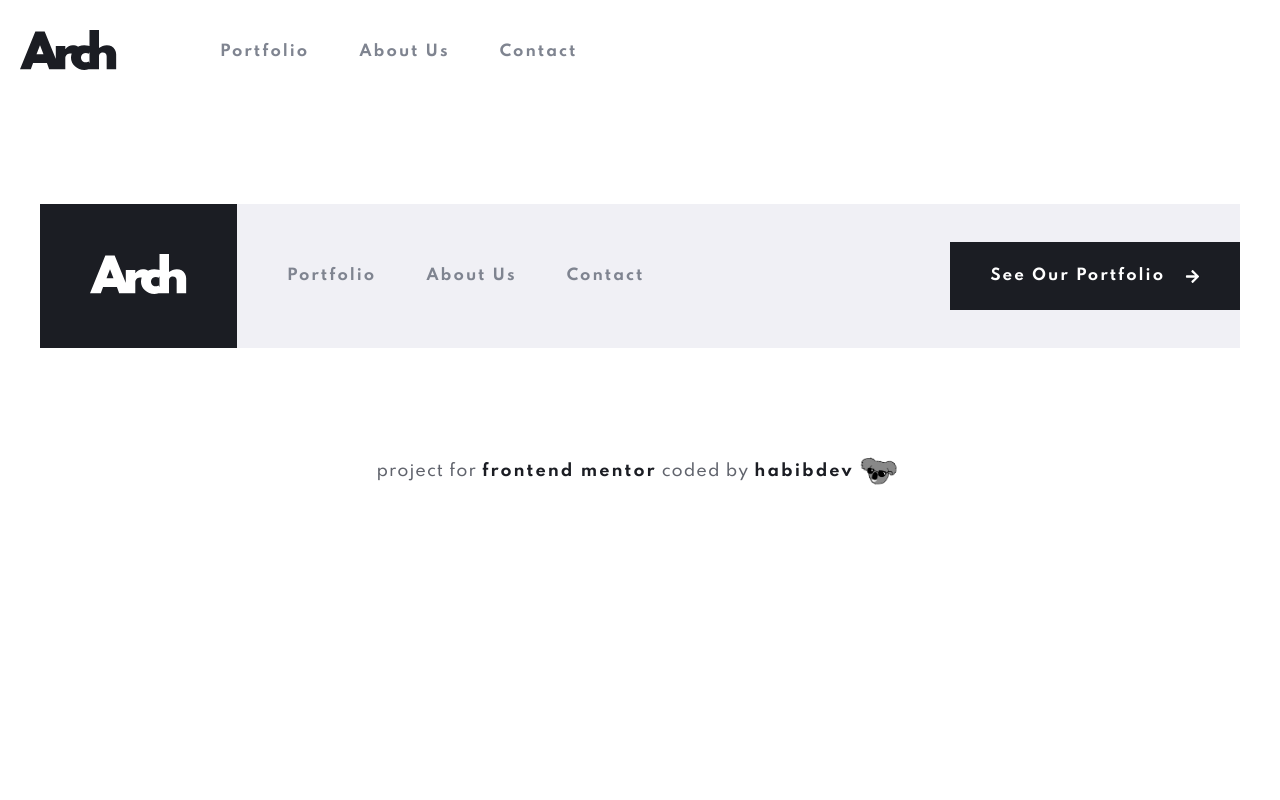
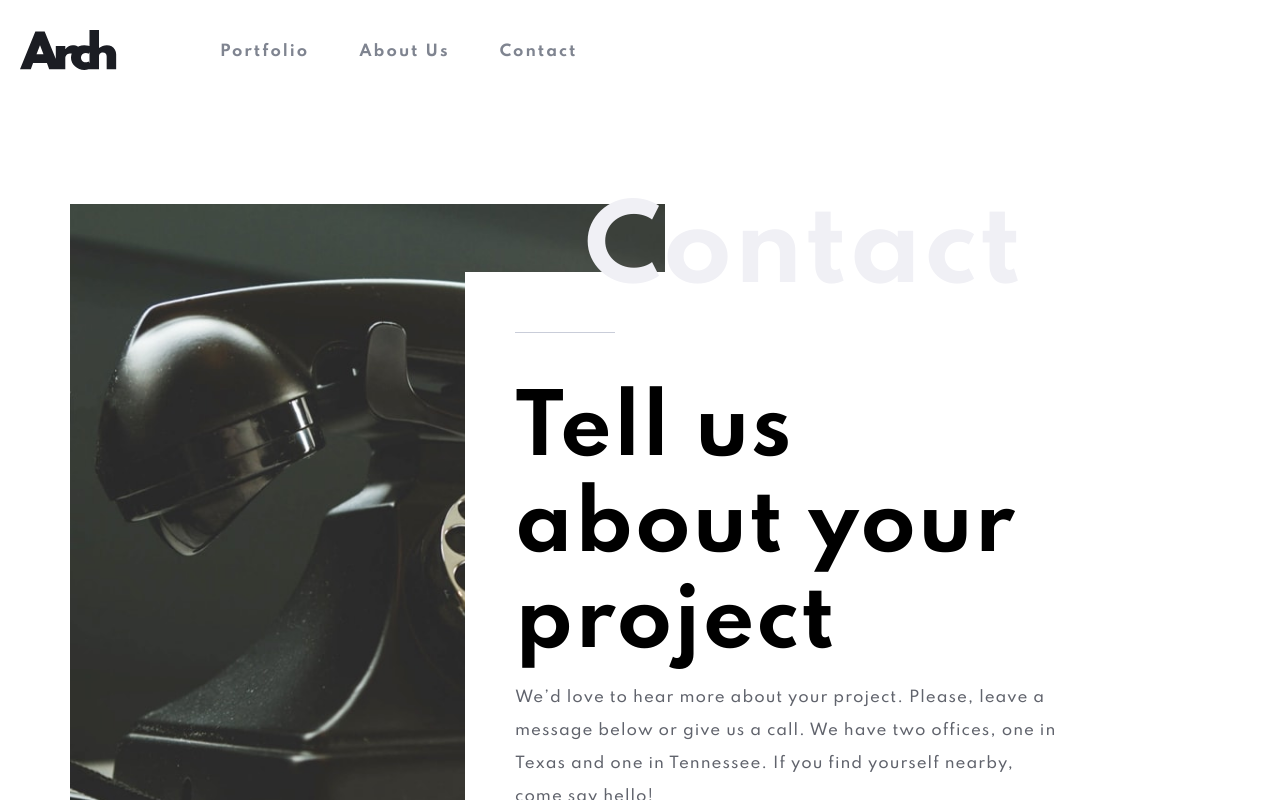
Before and after one commit to habibdev96/FEM-arch-studio-multi-page-website, a Next.js app: page /contact in a window 1280 px wide. Shown: the top 800 px of the page. Built offline with nearby package versions, Linux system fonts and the light colour scheme.

Commit message:
create section heros

```diff
--- a/src/components/home/HomeCarousel.tsx
+++ b/src/components/home/HomeCarousel.tsx
@@ -35,6 +35,7 @@ const HomeCarousel = (): JSX.Element => {
       centerMode: true,
     },
   };
+
   return (
     <header>
       <Container>
@@ -51,7 +52,6 @@ const HomeCarousel = (): JSX.Element => {
           transitionDuration={1000}
           containerClass='carousel-container'
           itemClass='carouse-item'
-          removeArrowOnDeviceType={['tablet', 'mobile']}
         >
           {carouselSlides.map((slide) => (
             <CarouselSlide key={slide.id} {...slide} />
--- /dev/null
+++ b/src/components/shared/SectionHero.tsx
@@ -0,0 +1,66 @@
+import styled from 'styled-components';
+import Image from 'next/image';
+import { BannerHeading, MainHeading } from '../styledElements/Headings.styled';
+import Paragraph from '../styledElements/Paragraphs.styled';
+import { maxWidthLg, sectionSpacingMd, twoCol } from '../../abstracts/Mixins';
+import StyledUnderline from '../styledElements/Underline.styled';
+import { ISectionHeroProps } from '../../interfaces';
+
+const StyledHeader = styled.header`
+  position: relative;
+
+  .banner {
+    position: absolute;
+    z-index: 5;
+    top: 10%;
+    right: 20%;
+  }
+`;
+
+const Container = styled.div`
+  ${maxWidthLg}
+  ${sectionSpacingMd}
+  ${twoCol}
+  align-items: flex-end;
+
+  .showcase {
+    transform: translateX(5rem);
+  }
+
+  .info {
+    display: flex;
+    flex-direction: column;
+    justify-content: center;
+    height: 90%;
+    padding: 5rem 0 5rem 5rem;
+    background-color: var(--white);
+    transform: translateX(-20rem);
+  }
+`;
+
+const SectionHero = ({
+  showcase,
+  heading,
+  title,
+  description,
+}: ISectionHeroProps): JSX.Element => {
+  return (
+    <StyledHeader>
+      <div className='banner'>
+        <BannerHeading>{heading}</BannerHeading>
+      </div>
+      <Container>
+        <div className='showcase'>
+          <Image src={showcase} alt='man typing on laptop' />
+        </div>
+        <div className='info'>
+          <StyledUnderline />
+          <MainHeading light={false}>{title}</MainHeading>
+          <Paragraph light={false}>{description}</Paragraph>
+        </div>
+      </Container>
+    </StyledHeader>
+  );
+};
+
+export default SectionHero;
--- a/src/components/styledElements/Headings.styled.ts
+++ b/src/components/styledElements/Headings.styled.ts
@@ -2,10 +2,10 @@ import styled from 'styled-components';
 import { headingStyles } from '../../abstracts/Mixins';
 import { media } from '../../abstracts/Responsive';
 
-export const MainHeading = styled.h1`
+export const MainHeading = styled.h1<{ light: boolean }>`
   ${headingStyles}
   font-size: 8rem;
-  color: var(--white);
+  color: ${({ light }) => (light ? 'var(--white)' : 'var(--veryDaryBlue)')};
 
   ${media.md} {
     font-size: 4.8rem;
@@ -28,15 +28,12 @@ export const SectionHeading = styled.h2<{ light: boolean }>`
 
 export const BannerHeading = styled.h2`
   ${headingStyles}
-  position: absolute;
-  top: -12%;
-  z-index: 5;
   font-size: 20rem;
+  user-select: none;
   color: var(--veryLightGrey);
 
   ${media.xl} {
     font-size: 10rem;
-    top: -2%;
   }
 
   ${media.sm} {
--- /dev/null
+++ b/src/components/styledElements/Underline.styled.ts
@@ -0,0 +1,10 @@
+import styled from 'styled-components';
+
+const StyledUnderline = styled.div`
+  height: 0.1rem;
+  width: 10rem;
+  margin-bottom: 5rem;
+  background-color: var(--lightGrey);
+`;
+
+export default StyledUnderline;
--- a/src/pages/contact.tsx
+++ b/src/pages/contact.tsx
@@ -1,5 +1,16 @@
 import type { NextPage } from 'next';
 import Head from 'next/head';
+import SectionHero from '../components/shared/SectionHero';
+import showcase from '../../public/assets/contact/desktop/image-hero.jpg';
+import { ISectionHeroProps } from '../interfaces';
+
+const ContactHeroContent: ISectionHeroProps = {
+  showcase: showcase,
+  heading: 'Contact',
+  title: 'Tell us about your project',
+  description:
+    'We’d love to hear more about your project. Please, leave a message below or give us a call. We have two offices, one in Texas and one in Tennessee. If you find yourself nearby, come say hello!',
+};
 
 const Contact: NextPage = () => {
   return (
@@ -9,6 +20,12 @@ const Contact: NextPage = () => {
         <meta name='viewport' content='initial-scale=1.0, width=device-width' />
         <link rel='icon' href='/favicon.ico' />
       </Head>
+      <SectionHero
+        showcase={ContactHeroContent.showcase}
+        heading={ContactHeroContent.heading}
+        title={ContactHeroContent.title}
+        description={ContactHeroContent.description}
+      />
     </>
   );
 };
```
Also changed, not shown: src/components/home/CarouselSlide.tsx (+9 -2 lines), src/components/home/WelcomeSection.tsx (+14 -1 lines), src/interfaces.ts (+7 -0 lines), src/pages/about.tsx (+17 -0 lines).
